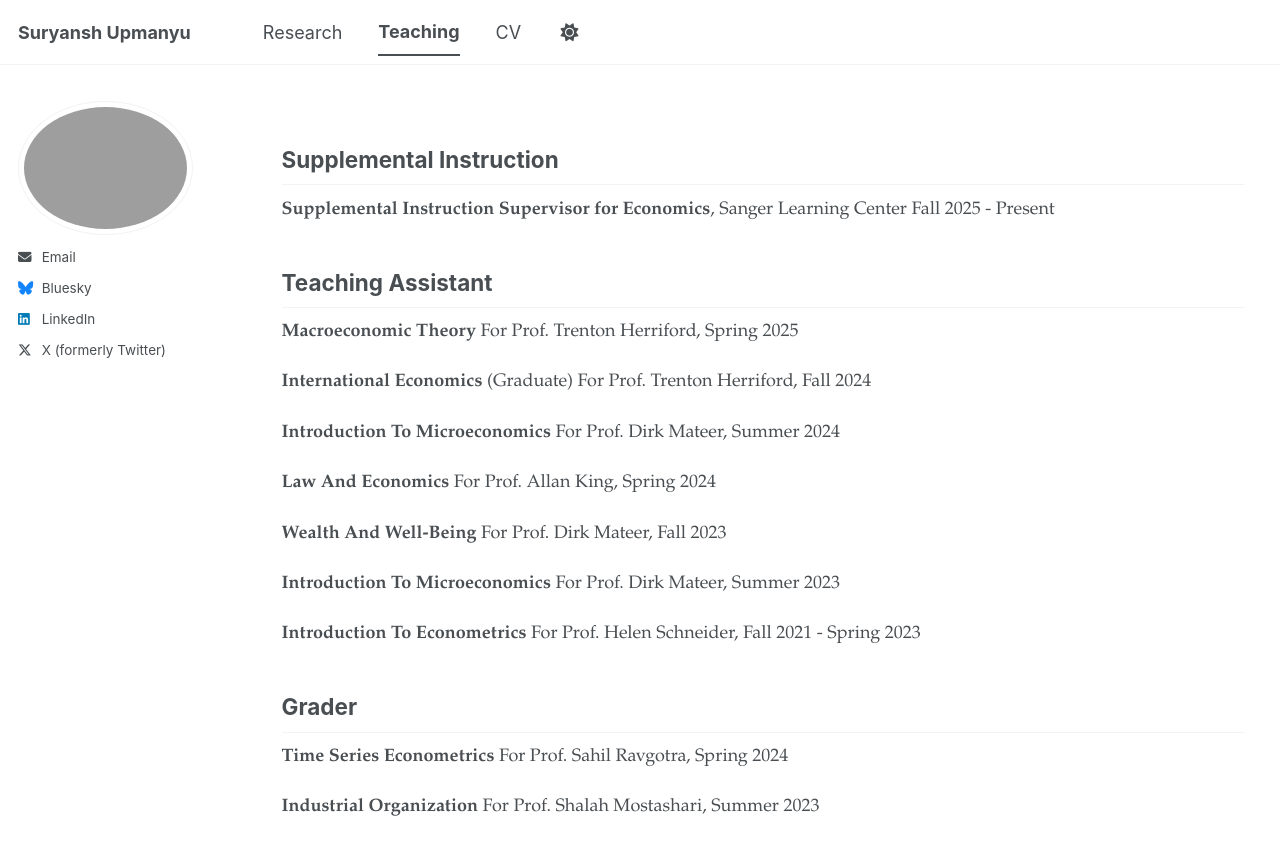
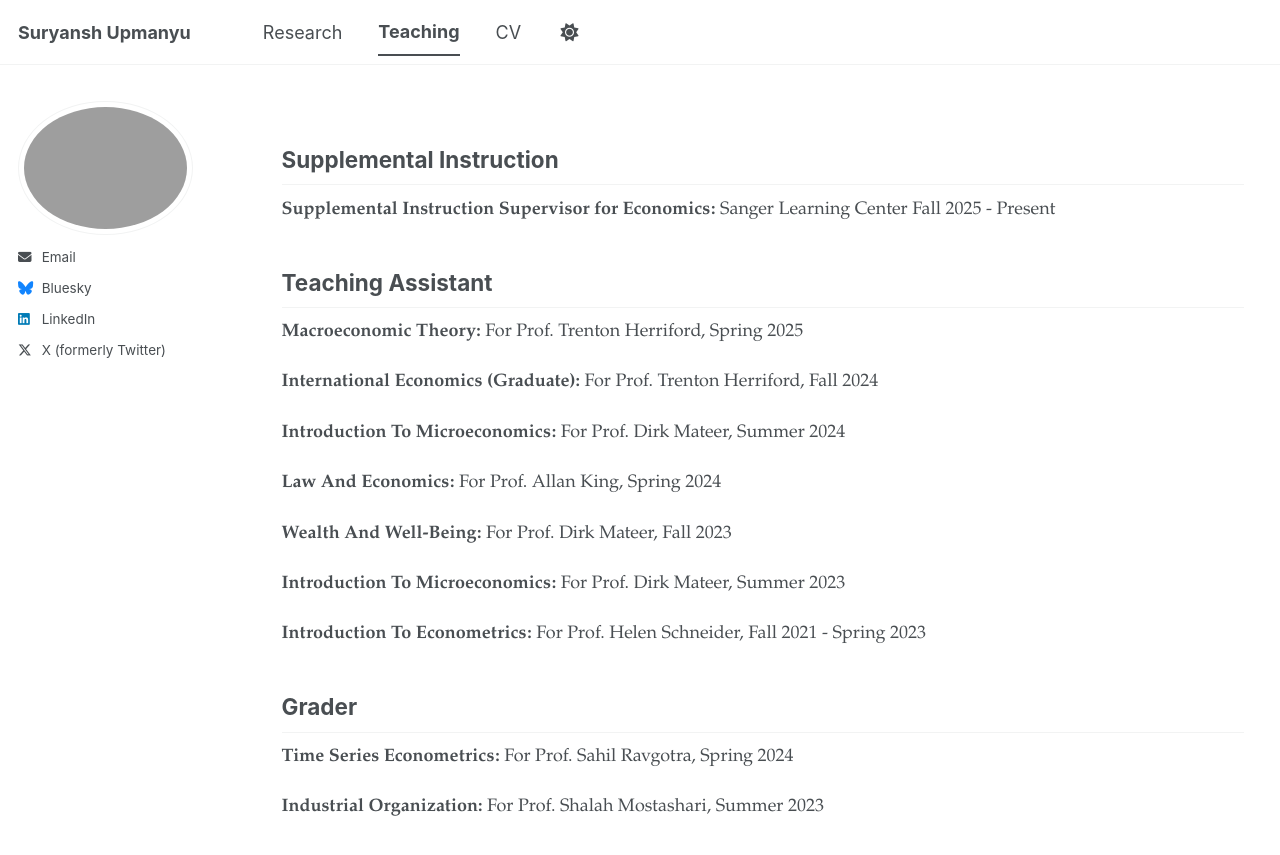
Before and after one commit to upmanyu-suryansh/upmanyu-suryansh.github.io, a Jekyll site: the page built from _pages/teaching.md, in a window 1280 px wide and 1064 px high. Shown: the top 855 px of the window. Built offline with Jekyll 4.4.1, drawn with Linux system fonts in a browser that asks for light colours; a script bundle is joined from its source files by our own code; library files that are not in the unit come from our copies.

```diff
--- a/_pages/teaching.md
+++ b/_pages/teaching.md
@@ -7,36 +7,36 @@ author_profile: true
 
 ## Supplemental Instruction
 
-**Supplemental Instruction Supervisor for Economics**, Sanger Learning Center
+**Supplemental Instruction Supervisor for Economics:** Sanger Learning Center
 Fall 2025 - Present
 
 ## Teaching Assistant
 
-**Macroeconomic Theory**
+**Macroeconomic Theory:**
 For Prof. Trenton Herriford, Spring 2025
 
-**International Economics** (Graduate)
+**International Economics (Graduate):**
 For Prof. Trenton Herriford, Fall 2024
 
-**Introduction To Microeconomics**
+**Introduction To Microeconomics:**
 For Prof. Dirk Mateer, Summer 2024
 
-**Law And Economics**
+**Law And Economics:**
 For Prof. Allan King, Spring 2024
 
-**Wealth And Well-Being**
+**Wealth And Well-Being:**
 For Prof. Dirk Mateer, Fall 2023
 
-**Introduction To Microeconomics**
+**Introduction To Microeconomics:**
 For Prof. Dirk Mateer, Summer 2023
 
-**Introduction To Econometrics**
+**Introduction To Econometrics:**
 For Prof. Helen Schneider, Fall 2021 - Spring 2023
 
 ## Grader
 
-**Time Series Econometrics**
+**Time Series Econometrics:**
 For Prof. Sahil Ravgotra, Spring 2024
 
-**Industrial Organization**
+**Industrial Organization:**
 For Prof. Shalah Mostashari, Summer 2023
```
